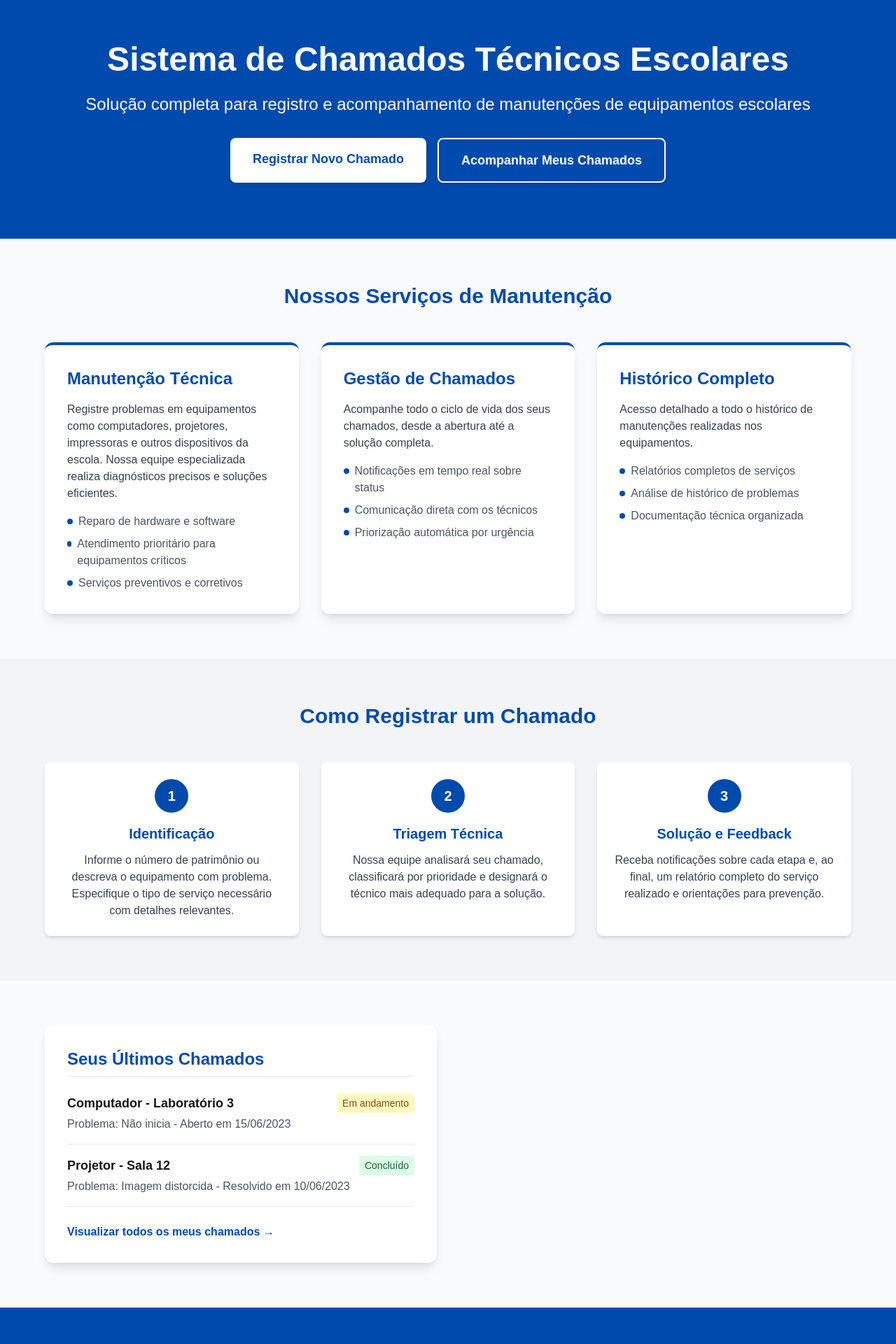
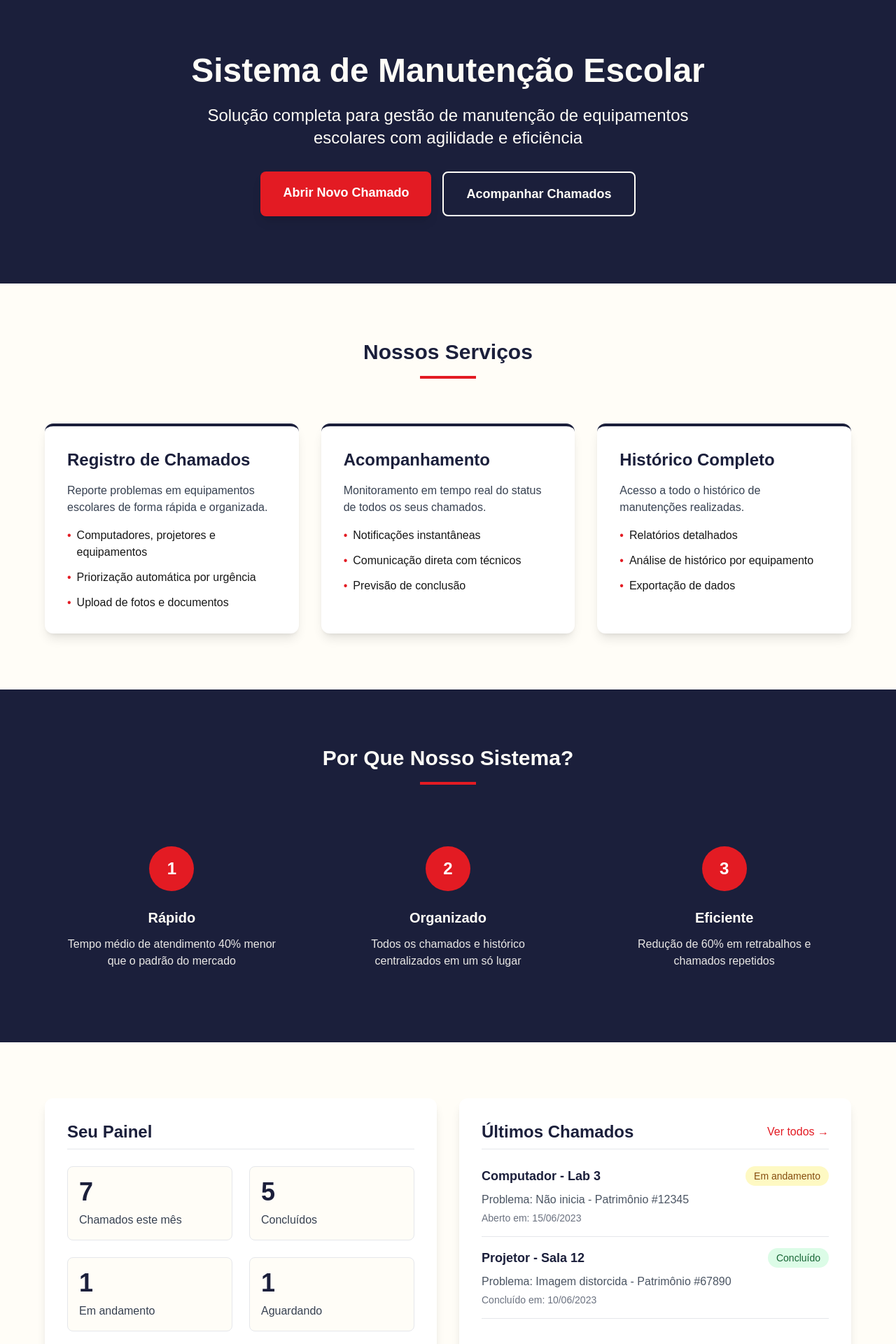
Before and after one commit to vc-franca/zelos_hackaton, a Next.js app in the folder frontend/: page / in a window 1280 px wide. Shown: the part 100-2020 px from the top of the page at 70% size. Built offline with nearby package versions, Linux system fonts and the light colour scheme.

Commit message:
terminando a página principal
ainda não terminaei a página principal mas stá perto

```diff
--- a/frontend/src/app/page.jsx
+++ b/frontend/src/app/page.jsx
@@ -4,100 +4,102 @@ import Link from "next/link";
 
 export default function HomePage() {
   return (
-    <div className="min-h-screen bg-gray-50">
-      {/* Seção Hero */}
-      <section className="bg-[#004aad] text-white py-20 px-4">
+    <div className="min-h-screen bg-[#FFFDF7]">
+      {/* Hero Section */}
+      <section className="bg-[#1B1F3B] text-[#FFFDF7] py-24 px-4">
         <div className="max-w-6xl mx-auto text-center">
-          <h1 className="text-4xl md:text-5xl font-bold mb-6">Sistema de Chamados Técnicos Escolares</h1>
-          <p className="text-xl md:text-2xl mb-8">
-            Solução completa para registro e acompanhamento de manutenções de equipamentos escolares
+          <h1 className="text-4xl md:text-5xl font-bold mb-6">Sistema de Manutenção Escolar</h1>
+          <p className="text-xl md:text-2xl mb-8 max-w-3xl mx-auto">
+            Solução completa para gestão de manutenção de equipamentos escolares com agilidade e eficiência
           </p>
           <div className="flex flex-col sm:flex-row justify-center gap-4">
             <Link
               href="/novo-chamado"
-              className="bg-white text-[#004aad] px-8 py-4 rounded-lg font-bold hover:bg-gray-100 transition duration-300 text-lg shadow-md"
+              className="bg-[#E31B23] text-white px-8 py-4 rounded-lg font-bold hover:bg-[#C5161D] transition duration-300 text-lg shadow-lg"
             >
-              Registrar Novo Chamado
+              Abrir Novo Chamado
             </Link>
             <Link
               href="/meus-chamados"
-              className="bg-transparent border-2 border-white px-8 py-4 rounded-lg font-bold hover:bg-white hover:text-[#004aad] transition duration-300 text-lg shadow-md"
+              className="bg-transparent border-2 border-[#FFFDF7] text-[#FFFDF7] px-8 py-4 rounded-lg font-bold hover:bg-[#FFFDF7] hover:text-[#1B1F3B] transition duration-300 text-lg"
             >
-              Acompanhar Meus Chamados
+              Acompanhar Chamados
             </Link>
           </div>
         </div>
       </section>
 
-      {/* Seção de Serviços */}
-      <section className="py-16 px-4">
+      {/* Serviços Section */}
+      <section className="py-20 px-4">
         <div className="max-w-6xl mx-auto">
-          <h2 className="text-3xl font-bold text-center mb-12 text-[#004aad]">Nossos Serviços de Manutenção</h2>
+          <div className="text-center mb-16">
+            <h2 className="text-3xl font-bold text-[#1B1F3B] mb-4">Nossos Serviços</h2>
+            <div className="w-20 h-1 bg-[#E31B23] mx-auto"></div>
+          </div>
 
           <div className="grid grid-cols-1 md:grid-cols-3 gap-8">
-            {/* Card Manutenção */}
-            <div className="bg-white p-8 rounded-xl shadow-lg hover:shadow-xl transition duration-300 border-t-4 border-[#004aad]">
-              <h3 className="text-2xl font-bold mb-4 text-[#004aad]">Manutenção Técnica</h3>
+            {/* Card 1 */}
+            <div className="bg-white p-8 rounded-xl shadow-lg hover:shadow-xl transition duration-300 border-t-4 border-[#1B1F3B]">
+              <h3 className="text-2xl font-bold mb-4 text-[#1B1F3B]">Registro de Chamados</h3>
               <p className="text-gray-700 mb-4">
-                Registre problemas em equipamentos como computadores, projetores, impressoras e outros dispositivos da escola.
-                Nossa equipe especializada realiza diagnósticos precisos e soluções eficientes.
+                Reporte problemas em equipamentos escolares de forma rápida e organizada.
               </p>
-              <ul className="space-y-2 text-gray-600">
+              <ul className="space-y-3">
                 <li className="flex items-start">
-                  <span className="inline-block w-2 h-2 bg-[#004aad] rounded-full mt-2 mr-2"></span>
-                  <span>Reparo de hardware e software</span>
+                  <span className="text-[#E31B23] mr-2">•</span>
+                  <span>Computadores, projetores e equipamentos</span>
                 </li>
                 <li className="flex items-start">
-                  <span className="inline-block w-2 h-2 bg-[#004aad] rounded-full mt-2 mr-2"></span>
-                  <span>Atendimento prioritário para equipamentos críticos</span>
+                  <span className="text-[#E31B23] mr-2">•</span>
+                  <span>Priorização automática por urgência</span>
                 </li>
                 <li className="flex items-start">
-                  <span className="inline-block w-2 h-2 bg-[#004aad] rounded-full mt-2 mr-2"></span>
-                  <span>Serviços preventivos e corretivos</span>
+                  <span className="text-[#E31B23] mr-2">•</span>
+                  <span>Upload de fotos e documentos</span>
                 </li>
               </ul>
             </div>
 
-            {/* Card Acompanhamento */}
-            <div className="bg-white p-8 rounded-xl shadow-lg hover:shadow-xl transition duration-300 border-t-4 border-[#004aad]">
-              <h3 className="text-2xl font-bold mb-4 text-[#004aad]">Gestão de Chamados</h3>
+            {/* Card 2 */}
+            <div className="bg-white p-8 rounded-xl shadow-lg hover:shadow-xl transition duration-300 border-t-4 border-[#1B1F3B]">
+              <h3 className="text-2xl font-bold mb-4 text-[#1B1F3B]">Acompanhamento</h3>
               <p className="text-gray-700 mb-4">
-                Acompanhe todo o ciclo de vida dos seus chamados, desde a abertura até a solução completa.
+                Monitoramento em tempo real do status de todos os seus chamados.
               </p>
-              <ul className="space-y-2 text-gray-600">
+              <ul className="space-y-3">
                 <li className="flex items-start">
-                  <span className="inline-block w-2 h-2 bg-[#004aad] rounded-full mt-2 mr-2"></span>
-                  <span>Notificações em tempo real sobre status</span>
+                  <span className="text-[#E31B23] mr-2">•</span>
+                  <span>Notificações instantâneas</span>
                 </li>
                 <li className="flex items-start">
-                  <span className="inline-block w-2 h-2 bg-[#004aad] rounded-full mt-2 mr-2"></span>
-                  <span>Comunicação direta com os técnicos</span>
+                  <span className="text-[#E31B23] mr-2">•</span>
+                  <span>Comunicação direta com técnicos</span>
                 </li>
                 <li className="flex items-start">
-                  <span className="inline-block w-2 h-2 bg-[#004aad] rounded-full mt-2 mr-2"></span>
-                  <span>Priorização automática por urgência</span>
+                  <span className="text-[#E31B23] mr-2">•</span>
+                  <span>Previsão de conclusão</span>
                 </li>
               </ul>
             </div>
 
-            {/* Card Histórico */}
-            <div className="bg-white p-8 rounded-xl shadow-lg hover:shadow-xl transition duration-300 border-t-4 border-[#004aad]">
-              <h3 className="text-2xl font-bold mb-4 text-[#004aad]">Histórico Completo</h3>
+            {/* Card 3 */}
+            <div className="bg-white p-8 rounded-xl shadow-lg hover:shadow-xl transition duration-300 border-t-4 border-[#1B1F3B]">
+              <h3 className="text-2xl font-bold mb-4 text-[#1B1F3B]">Histórico Completo</h3>
               <p className="text-gray-700 mb-4">
-                Acesso detalhado a todo o histórico de manutenções realizadas nos equipamentos.
+                Acesso a todo o histórico de manutenções realizadas.
               </p>
-              <ul className="space-y-2 text-gray-600">
+              <ul className="space-y-3">
                 <li className="flex items-start">
-                  <span className="inline-block w-2 h-2 bg-[#004aad] rounded-full mt-2 mr-2"></span>
-                  <span>Relatórios completos de serviços</span>
+                  <span className="text-[#E31B23] mr-2">•</span>
+                  <span>Relatórios detalhados</span>
                 </li>
                 <li className="flex items-start">
-                  <span className="inline-block w-2 h-2 bg-[#004aad] rounded-full mt-2 mr-2"></span>
-                  <span>Análise de histórico de problemas</span>
+                  <span className="text-[#E31B23] mr-2">•</span>
+                  <span>Análise de histórico por equipamento</span>
                 </li>
                 <li className="flex items-start">
-                  <span className="inline-block w-2 h-2 bg-[#004aad] rounded-full mt-2 mr-2"></span>
-                  <span>Documentação técnica organizada</span>
+                  <span className="text-[#E31B23] mr-2">•</span>
+                  <span>Exportação de dados</span>
                 </li>
               </ul>
             </div>
@@ -105,92 +107,130 @@ export default function HomePage() {
         </div>
       </section>
 
-      {/* Seção de Processo */}
-      <section className="bg-gray-100 py-16 px-4">
+      {/* Destaques Section */}
+      <section className="bg-[#1B1F3B] text-[#FFFDF7] py-20 px-4">
         <div className="max-w-6xl mx-auto">
-          <h2 className="text-3xl font-bold text-center mb-12 text-[#004aad]">Como Registrar um Chamado</h2>
+          <div className="text-center mb-16">
+            <h2 className="text-3xl font-bold mb-4">Por Que Nosso Sistema?</h2>
+            <div className="w-20 h-1 bg-[#E31B23] mx-auto"></div>
+          </div>
 
           <div className="grid grid-cols-1 md:grid-cols-3 gap-8">
-            {/* Passo 1 */}
-            <div className="bg-white p-6 rounded-lg shadow-md text-center">
-              <div className="bg-[#004aad] text-white w-12 h-12 rounded-full flex items-center justify-center mx-auto mb-4 text-xl font-bold">
+            {/* Destaque 1 */}
+            <div className="text-center p-6">
+              <div className="bg-[#E31B23] text-white w-16 h-16 rounded-full flex items-center justify-center mx-auto mb-6 text-2xl font-bold">
                 1
               </div>
-              <h3 className="text-xl font-bold mb-3 text-[#004aad]">Identificação</h3>
-              <p className="text-gray-700">
-                Informe o número de patrimônio ou descreva o equipamento com problema. Especifique o tipo de serviço necessário com detalhes relevantes.
+              <h3 className="text-xl font-bold mb-3">Rápido</h3>
+              <p className="text-[#FFFDF7]/90">
+                Tempo médio de atendimento 40% menor que o padrão do mercado
               </p>
             </div>
 
-            {/* Passo 2 */}
-            <div className="bg-white p-6 rounded-lg shadow-md text-center">
-              <div className="bg-[#004aad] text-white w-12 h-12 rounded-full flex items-center justify-center mx-auto mb-4 text-xl font-bold">
+            {/* Destaque 2 */}
+            <div className="text-center p-6">
+              <div className="bg-[#E31B23] text-white w-16 h-16 rounded-full flex items-center justify-center mx-auto mb-6 text-2xl font-bold">
                 2
               </div>
-              <h3 className="text-xl font-bold mb-3 text-[#004aad]">Triagem Técnica</h3>
-              <p className="text-gray-700">
-                Nossa equipe analisará seu chamado, classificará por prioridade e designará o técnico mais adequado para a solução.
+              <h3 className="text-xl font-bold mb-3">Organizado</h3>
+              <p className="text-[#FFFDF7]/90">
+                Todos os chamados e histórico centralizados em um só lugar
               </p>
             </div>
 
-            {/* Passo 3 */}
-            <div className="bg-white p-6 rounded-lg shadow-md text-center">
-              <div className="bg-[#004aad] text-white w-12 h-12 rounded-full flex items-center justify-center mx-auto mb-4 text-xl font-bold">
+            {/* Destaque 3 */}
+            <div className="text-center p-6">
+              <div className="bg-[#E31B23] text-white w-16 h-16 rounded-full flex items-center justify-center mx-auto mb-6 text-2xl font-bold">
                 3
               </div>
-              <h3 className="text-xl font-bold mb-3 text-[#004aad]">Solução e Feedback</h3>
-              <p className="text-gray-700">
-                Receba notificações sobre cada etapa e, ao final, um relatório completo do serviço realizado e orientações para prevenção.
+              <h3 className="text-xl font-bold mb-3">Eficiente</h3>
+              <p className="text-[#FFFDF7]/90">
+                Redução de 60% em retrabalhos e chamados repetidos
               </p>
             </div>
           </div>
         </div>
       </section>
 
-      {/* Seção de Destaques */}
-      <section className="py-16 px-4">
+      {/* Chamados Recentes Section */}
+      <section className="py-20 px-4">
         <div className="max-w-6xl mx-auto">
-          <div className="grid grid-cols-1 lg:grid-cols-2 gap-8">
-            {/* Chamados Recentes */}
-            <div className="bg-white p-8 rounded-xl shadow-lg">
-              <h3 className="text-2xl font-bold mb-6 text-[#004aad] border-b pb-2">Seus Últimos Chamados</h3>
+          <div className="flex flex-col lg:flex-row gap-8">
+            {/* Seu Painel */}
+            <div className="bg-white p-8 rounded-xl shadow-lg flex-1">
+              <h3 className="text-2xl font-bold text-[#1B1F3B] mb-6 border-b pb-2">Seu Painel</h3>
+              <div className="grid grid-cols-2 gap-6">
+                <div className="bg-[#FFFDF7] p-4 rounded-lg border border-gray-200">
+                  <p className="text-4xl font-bold text-[#1B1F3B] mb-2">7</p>
+                  <p className="text-gray-700">Chamados este mês</p>
+                </div>
+                <div className="bg-[#FFFDF7] p-4 rounded-lg border border-gray-200">
+                  <p className="text-4xl font-bold text-[#1B1F3B] mb-2">5</p>
+                  <p className="text-gray-700">Concluídos</p>
+                </div>
+                <div className="bg-[#FFFDF7] p-4 rounded-lg border border-gray-200">
+                  <p className="text-4xl font-bold text-[#1B1F3B] mb-2">1</p>
+                  <p className="text-gray-700">Em andamento</p>
+                </div>
+                <div className="bg-[#FFFDF7] p-4 rounded-lg border border-gray-200">
+                  <p className="text-4xl font-bold text-[#1B1F3B] mb-2">1</p>
+                  <p className="text-gray-700">Aguardando</p>
+                </div>
+              </div>
+            </div>
+
+            {/* Últimos Chamados */}
+            <div className="bg-white p-8 rounded-xl shadow-lg flex-1">
+              <div className="flex justify-between items-center mb-6 border-b pb-2">
+                <h3 className="text-2xl font-bold text-[#1B1F3B]">Últimos Chamados</h3>
+                <Link href="/meus-chamados" className="text-[#E31B23] font-medium hover:underline">
+                  Ver todos →
+                </Link>
+              </div>
               <div className="space-y-4">
                 <div className="border-b pb-4">
-                  <div className="flex justify-between items-start">
-                    <h4 className="font-bold text-lg">Computador - Laboratório 3</h4>
-                    <span className="bg-yellow-100 text-yellow-800 px-2 py-1 rounded text-sm font-medium">Em andamento</span>
+                  <div className="flex justify-between">
+                    <h4 className="font-bold text-lg text-[#1B1F3B]">Computador - Lab 3</h4>
+                    <span className="bg-yellow-100 text-yellow-800 px-3 py-1 rounded-full text-sm font-medium">Em andamento</span>
                   </div>
-                  <p className="text-gray-600 mt-1">Problema: Não inicia - Aberto em 15/06/2023</p>
+                  <p className="text-gray-600 mt-2">Problema: Não inicia - Patrimônio #12345</p>
+                  <p className="text-sm text-gray-500 mt-1">Aberto em: 15/06/2023</p>
                 </div>
                 <div className="border-b pb-4">
-                  <div className="flex justify-between items-start">
-                    <h4 className="font-bold text-lg">Projetor - Sala 12</h4>
-                    <span className="bg-green-100 text-green-800 px-2 py-1 rounded text-sm font-medium">Concluído</span>
+                  <div className="flex justify-between">
+                    <h4 className="font-bold text-lg text-[#1B1F3B]">Projetor - Sala 12</h4>
+                    <span className="bg-green-100 text-green-800 px-3 py-1 rounded-full text-sm font-medium">Concluído</span>
                   </div>
-                  <p className="text-gray-600 mt-1">Problema: Imagem distorcida - Resolvido em 10/06/2023</p>
+                  <p className="text-gray-600 mt-2">Problema: Imagem distorcida - Patrimônio #67890</p>
+                  <p className="text-sm text-gray-500 mt-1">Concluído em: 10/06/2023</p>
                 </div>
               </div>
-              <Link href="/meus-chamados" className="text-[#004aad] font-bold mt-6 inline-block hover:underline">
-                Visualizar todos os meus chamados →
-              </Link>
             </div>
           </div>
         </div>
       </section>
 
-      {/* Seção CTA Final */}
-      <section className="bg-[#004aad] text-white py-16 px-4">
+      {/* CTA Final */}
+      <section className="bg-[#E31B23] text-white py-16 px-4">
         <div className="max-w-4xl mx-auto text-center">
           <h2 className="text-3xl md:text-4xl font-bold mb-6">Precisa de suporte técnico?</h2>
-          <p className="text-xl md:text-2xl mb-8">
-            Nossa equipe está pronta para resolver seus problemas com equipamentos escolares de forma ágil e profissional.
+          <p className="text-xl mb-8 max-w-2xl mx-auto">
+            Nossa equipe especializada está pronta para resolver seus problemas com equipamentos escolares
           </p>
-          <Link
-            href="/novo-chamado"
-            className="bg-white text-[#004aad] px-10 py-4 rounded-lg font-bold hover:bg-gray-100 transition duration-300 inline-block text-lg shadow-lg"
-          >
-            Solicitar Atendimento Técnico
-          </Link>
+          <div className="flex flex-col sm:flex-row justify-center gap-4">
+            <Link
+              href="/novo-chamado"
+              className="bg-[#1B1F3B] text-white px-8 py-4 rounded-lg font-bold hover:bg-[#1B1F3B]/90 transition duration-300 text-lg shadow-lg"
+            >
+              Abrir Chamado Agora
+            </Link>
+            <Link
+              href="/contato"
+              className="bg-white text-[#E31B23] px-8 py-4 rounded-lg font-bold hover:bg-gray-100 transition duration-300 text-lg"
+            >
+              Falar com Suporte
+            </Link>
+          </div>
         </div>
       </section>
     </div>
```
Also changed, not shown: frontend/src/components/Header/Header.jsx (+19 -20 lines).
